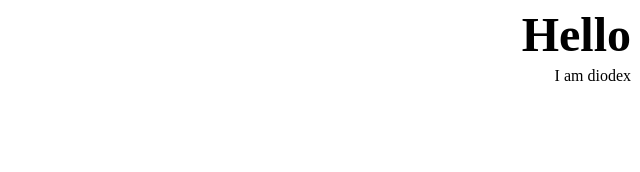
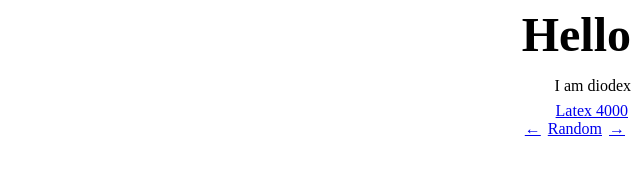
Before and after one commit to diodex00/diodex, a plain HTML site: page index.html in a window 1280 px wide. Shown: the whole page, without its empty margins (640-1280 px from the left). Drawn offline with Linux system fonts and the light colour scheme.

Commit message:
Update index.html (#2)
* Update index.html

* Update index.html

* Update index.html

```diff
--- a/index.html
+++ b/index.html
@@ -13,7 +13,7 @@ h1 {
 }
 p {
   font-size:1em;
-  line-height:0.7em;
+  line-height:2em;
   margin:1;
 }
 </style>
@@ -23,5 +23,15 @@ p {
     <h1>Hello</h1>
   <br>
   <p>I am diodex</p>
+  <p> </p>
+  <div class="latex4000Webring">
+    <a href="https://latex4000.neocities.org" title="Collective">Latex 4000</a>
+    <div class="latex4000WebringButtons">
+        <a href="https://latex4000.neocities.org" id="latex4000Prev" title="Previous">←</a>
+        <a href="#" id="latex4000Random" title="Random">Random</a>
+        <a href="https://latex4000.neocities.org" id="latex4000Next" title="Next">→</a>
+    </div>
+    <script id="latex4000Webring" src="https://latex4000.neocities.org/webring.min.js" data-alias="diodex"></script>
+  </div>
 </body>
 </html>
```
